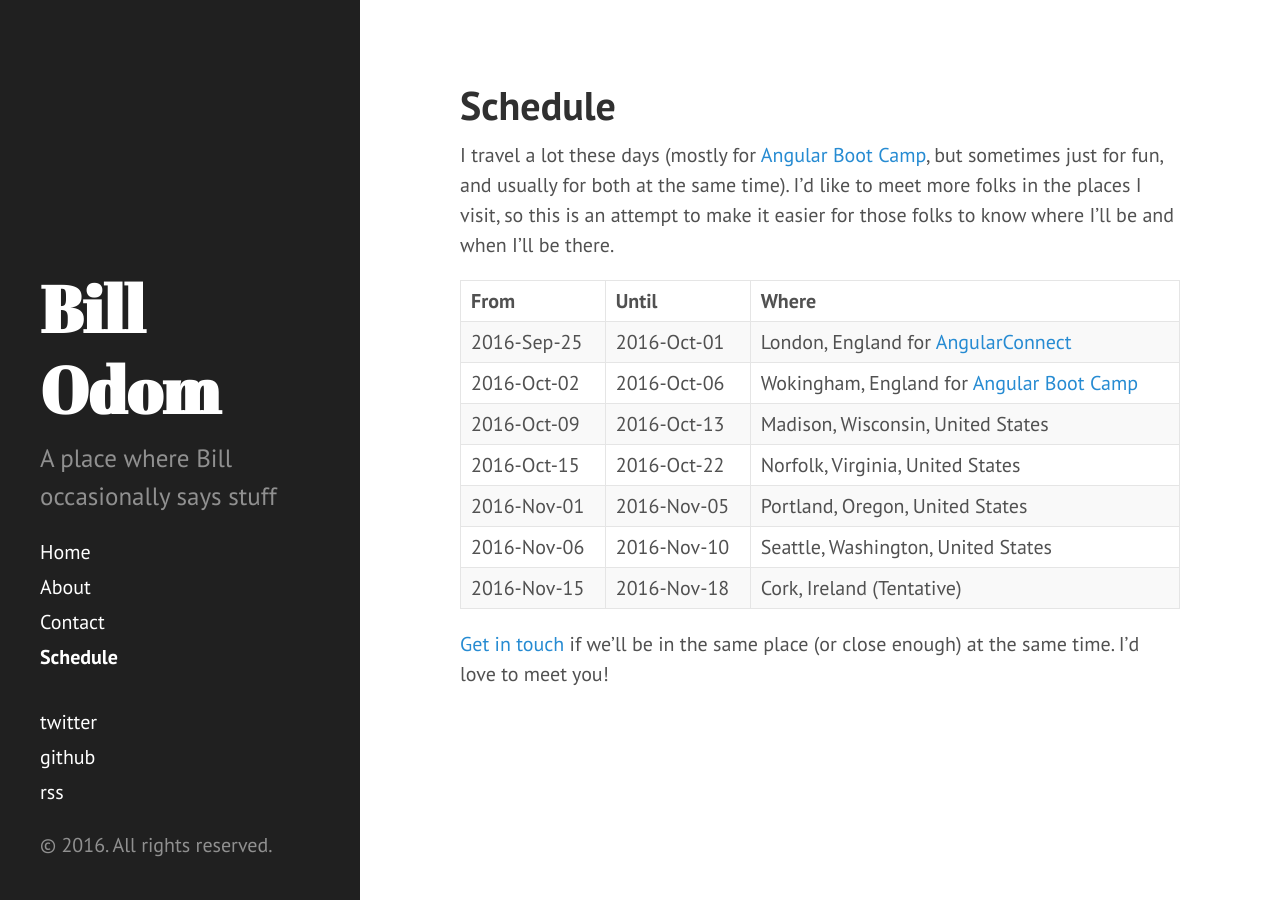
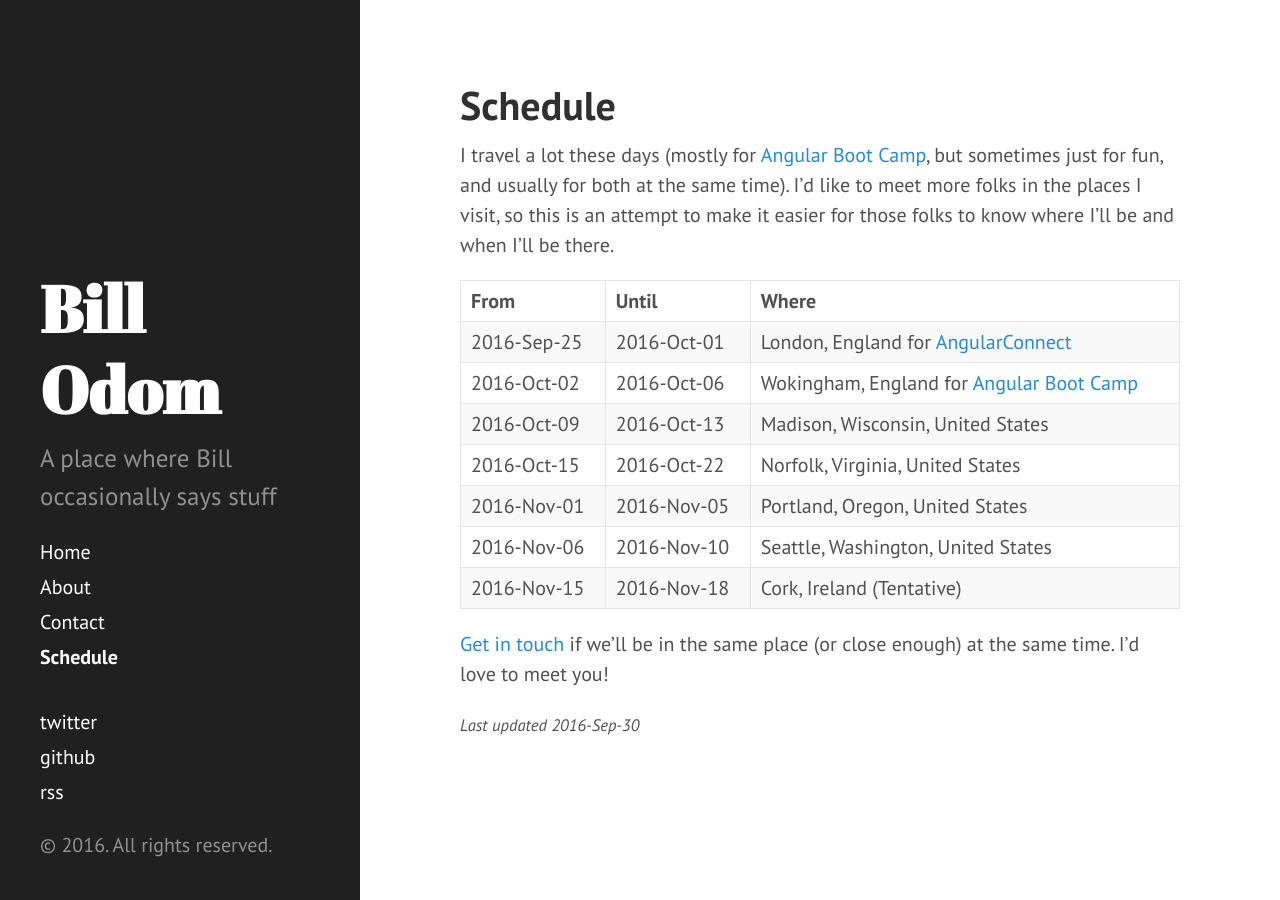
Before and after one commit to wnodom/wnodom.github.io, a Jekyll site: the page built from schedule.md, in a window 1280 px wide. Built offline with Jekyll 4.4.1, drawn with Linux system fonts in a browser that asks for light colours.

Commit message:
Add update_date to front matter and show on page
Mostly to encourage me to keep it current. :-/

```diff
--- a/schedule.md
+++ b/schedule.md
@@ -1,6 +1,7 @@
 ---
 layout: page
 title: Schedule
+update_date: Fri Sep 30 19:44:02 2016
 ---
 
 I travel a lot these days (mostly for [Angular Boot Camp](http://angularbootcamp.com/), but sometimes just for fun, and usually for both at the same time). I'd like to meet more folks in the places I visit, so this is an attempt to make it easier for those folks to know where I'll be and when I'll be there.
@@ -16,3 +17,10 @@ I travel a lot these days (mostly for [Angular Boot Camp](http://angularbootcamp
 | 2016-Nov-15 | 2016-Nov-18 | Cork, Ireland (Tentative)
 
 [Get in touch](/contact/) if we'll be in the same place (or close enough) at the same time. I'd love to meet you!
+
+
+{% if page.update_date %}
+  <small>
+    *Last updated {{ page.update_date | date: "%Y-%b-%d" }}*
+  </small>
+{% endif %}
```
